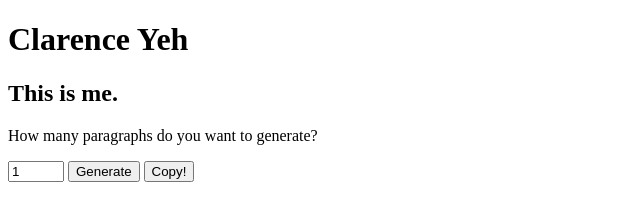
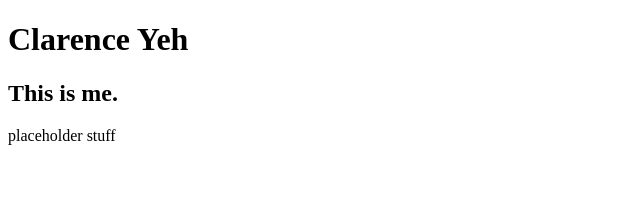
Before and after one commit to LordofMankid/my-website, a website: page public/index.html in a window 1280 px wide. Shown: the whole page, without its empty margins (0-640 px from the left). Drawn offline with nearby package versions, Linux system fonts and the light colour scheme.

Commit message:
cleaned up text

```diff
--- a/public/index.html
+++ b/public/index.html
@@ -18,12 +18,7 @@
         <h2>This is me.</h2>
     </div>
 
-    <p>How many paragraphs do you want to generate?</p>
-    <input type="number" id="quantity" min="1" max="20" value="1">
-    <button id="generate">Generate</button>
-    <button id="copy">Copy!</button>
-    <div id="lorem">
-    </div>
+    <p>placeholder stuff</p>
     <script type="text/javascript" src="script.js"></script>
 </body>
 
```
